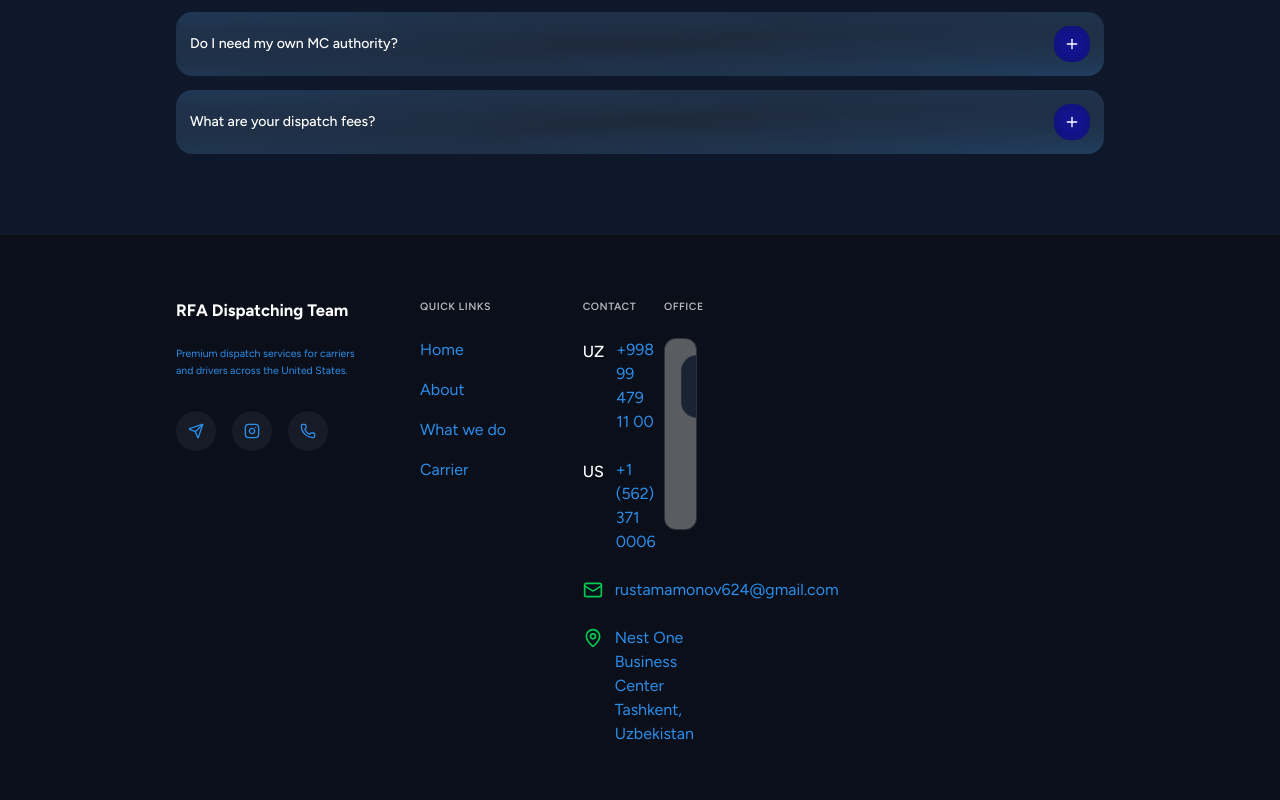
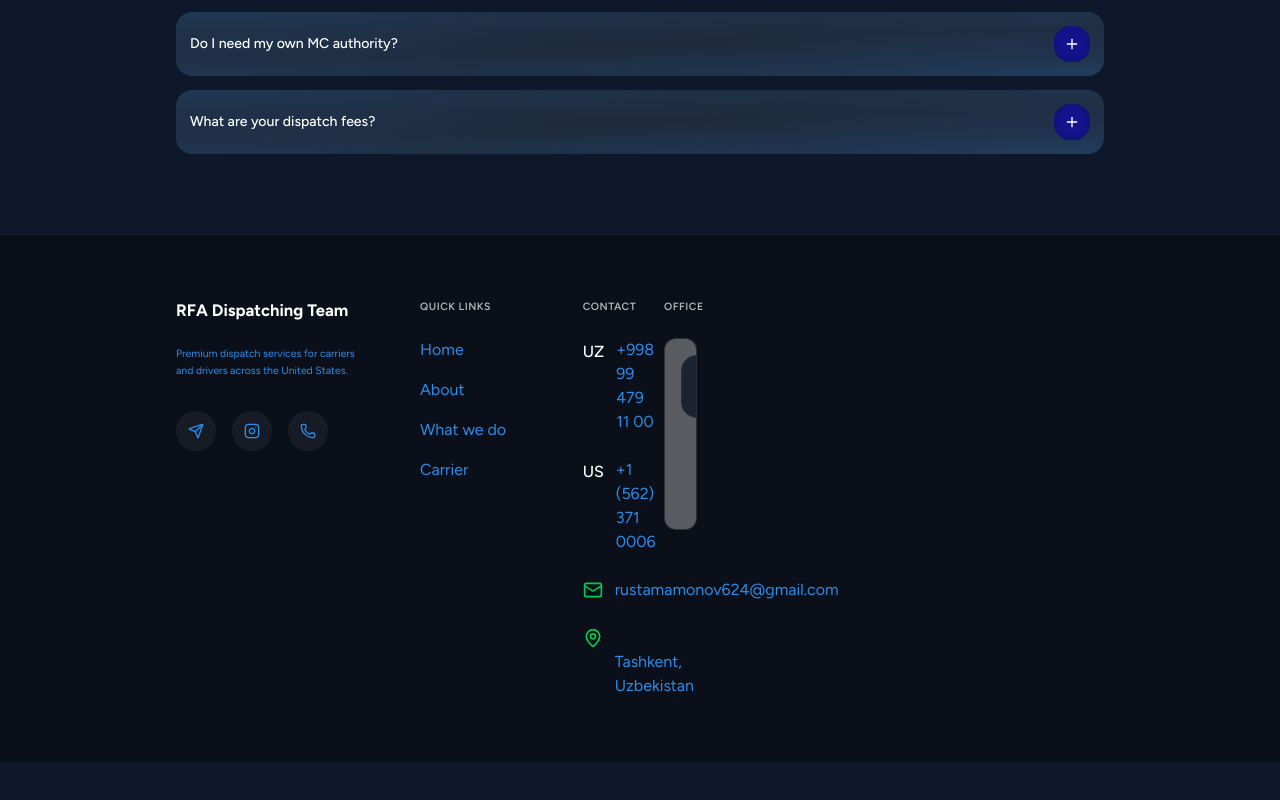
Before and after one commit to dmytro-webild/e0da123c-32e3-422c-b9ed-17deb8700d0b, a React (Vite) app: page / in a window 1280 px wide. Shown: the part 10736-11536 px from the top of the page. After the commit the page ends 11498 px from the top, so only its background shows below. Built offline with nearby package versions, Linux system fonts and the light colour scheme; grey boxes are pictures that could not be loaded; a web font is replaced by a local one.

Commit message:
Bob AI: <TARGET_ELEMENT> Type: Div Text: "OFFICE Open in Maps" Selec

```diff
--- a/src/components/Layout.tsx
+++ b/src/components/Layout.tsx
@@ -109,7 +109,7 @@ export default function Layout() {
                 </li>
                 <li className="flex items-start gap-3">
                   <MapPin className="w-5 h-5 text-green-500 shrink-0 mt-0.5" />
-                  <span className="text-accent">Nest One Business Center<br/>Tashkent, Uzbekistan</span>
+                  <span className="text-accent"><br/>Tashkent, Uzbekistan</span>
                 </li>
               </ul>
             </div>
```
